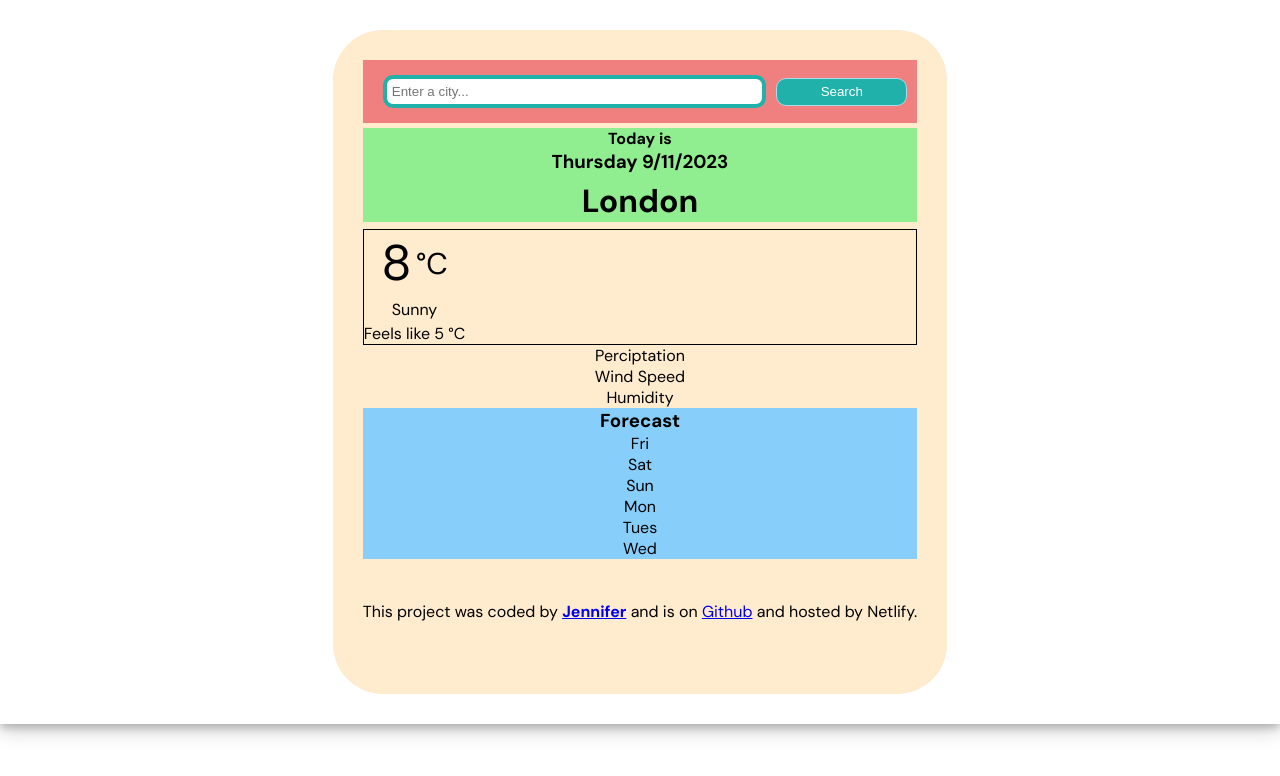
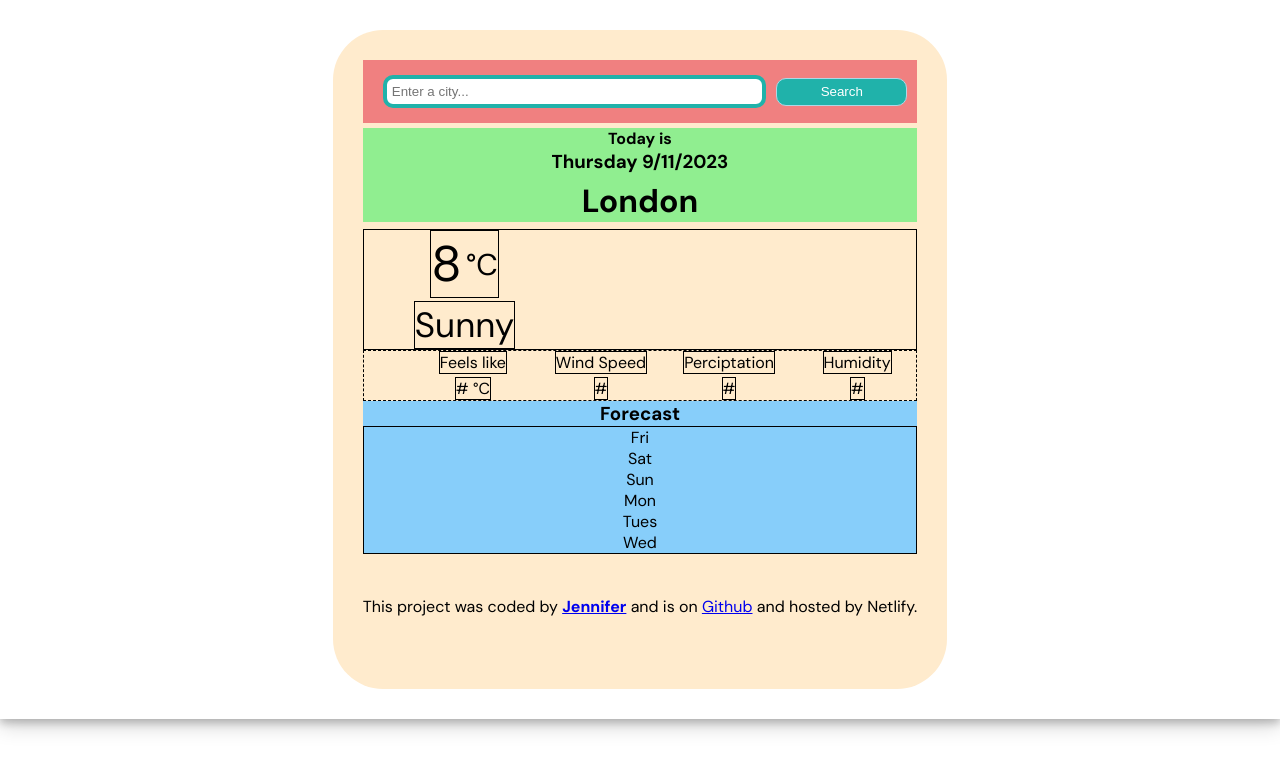
Before and after one commit to jennyweic/weather-app-vanilla, a website: page index.html in a window 1280 px wide. Drawn offline with Linux system fonts and the light colour scheme.

Commit message:
Updated main and small grid formatting

```diff
--- a/index.html
+++ b/index.html
@@ -38,24 +38,50 @@
         <div class="col-4"><span id="decription">Sunny</span></div>
         <div class="col-8"></div>
       </div>
+
+    </div>
+
+    <div class="small-details-grid">
+
       <div class="row">
-        <div class="col-4">Feels like <span id="feels-like">5</span>
-        <span id="feel-like-celcius">°C</span>
+        <div class="col-3" id="small-grid-subtitles">Feels like</div>
         </div>
-        <div class="col-8"></div>
+
+        <div class="row">
+        <div class="col-3" id="small-grid-subtitles">Wind Speed</div>
+
       </div>
 
+      <div class="row">
+        <div class="col-3" id="small-grid-subtitles">Perciptation</div>
 
-    </div>
-    <div class="small-details-grid">
+        </div>
+
+        <div class="row">
+        <div class="col-3" id="small-grid-subtitles">Humidity</div>
+
+      </div>
+
+       <div class="row">
+        <div class="col-3" id="small-grid-info"><span id="feels-like-degree">#</span>
+        <span id="feel-like-celcius">°C</span></div>
+        </div>
+
+        <div class="row">
+
+        <div class="col-3" id="small-grid-info">#</div>
+      </div>
+
       <div class="row">
-        <div class="col-2">Perciptation</div>
-        <div class="col-2"></div>
-        <div class="col-2">Wind Speed</div>
-        <div class="col-2"></div>
-        <div class="col-2">Humidity</div>
-        <div class="col-2"></div>
+
+        <div class="col-3" id="small-grid-info">#</div>
+        </div>
+
+        <div class="row">
+
+        <div class="col-3" id="small-grid-info">#</div>
       </div>
+
     </div>
 
     <div class="container">
--- a/src/style.css
+++ b/src/style.css
@@ -45,6 +45,28 @@ h4 {
   justify-items: center;
   align-items: center;
   justify-content: space-between;
+  border: 1px solid black;
+  padding-left: 50px;
+}
+
+.small-details-grid {
+  display: grid;
+  grid-template-rows: 1fr 1fr;
+  grid-template-columns: 1fr 1fr 1fr 1fr;
+  row-gap: 3px;
+  column-gap: 10px;
+  justify-items: center;
+  align-items: center;
+  justify-content: space-between;
+  border: 1px black dashed;
+  padding-left: 50px;
+}
+
+.row {
+  border: 1px solid black;
+}
+
+.col {
   border: 1px solid black;
 }
 
@@ -97,10 +119,11 @@ h4 {
   font-size: 30px;
 }
 
-#description {
+#decription {
+  font-size: 35px;
 }
 
-#feels-Like {
+#feels-like-degree {
 }
 
 @media (max-width: 600px) {
@@ -112,3 +135,7 @@ h4 {
     width: 100%;
   }
 }
+
+#small-grid-subtitles #small-grid-info {
+  font-size: 15px;
+}
```
